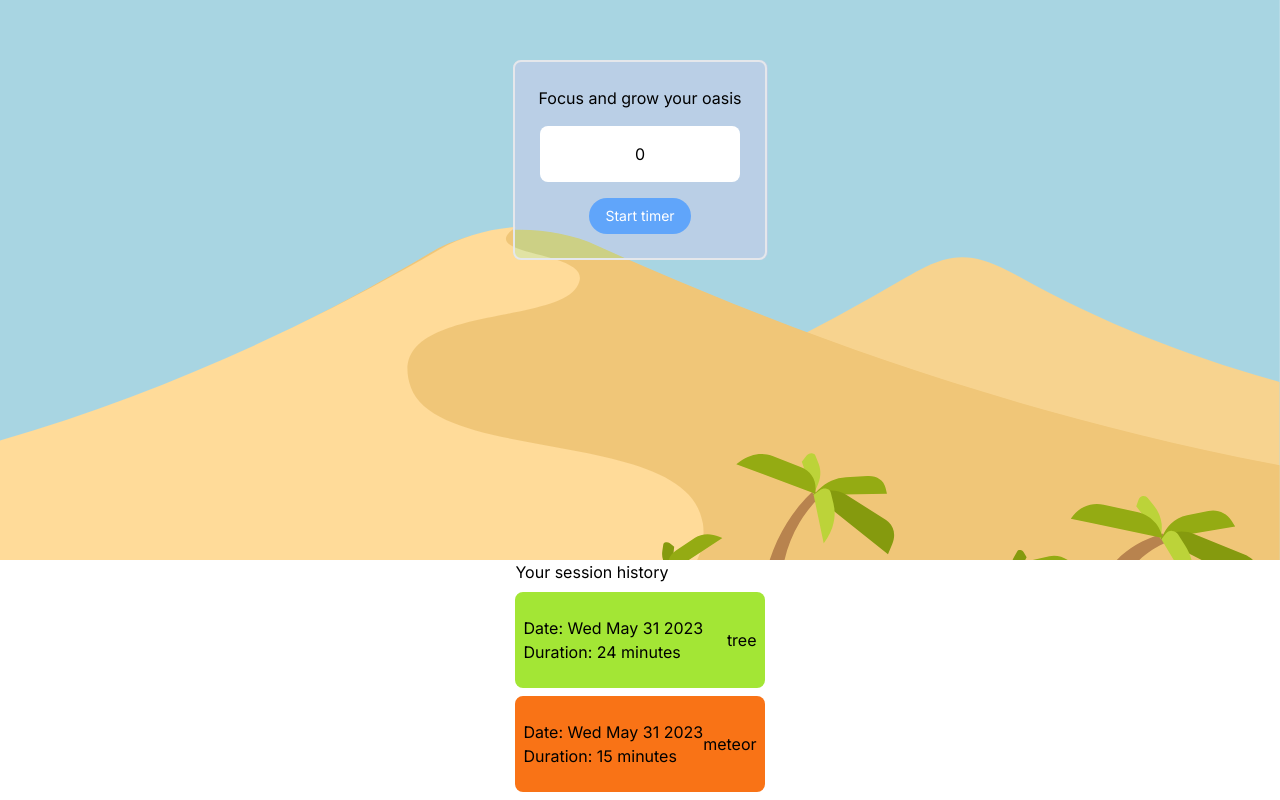
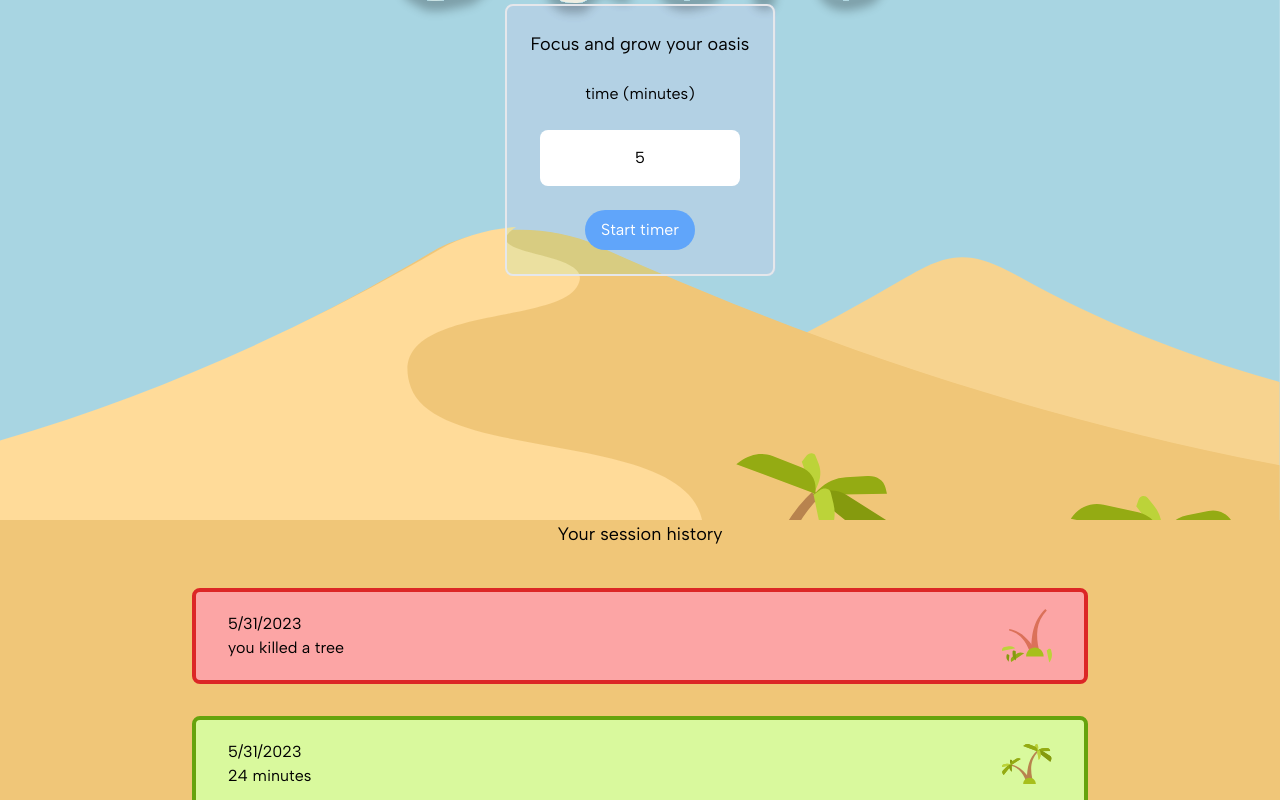
Before and after one commit to shirley-park/oasis, a Next.js app: page / in a window 1280 px wide. Shown: the part 240-1040 px from the top of the page. Built offline with nearby package versions, Linux system fonts and the light colour scheme.

Commit message:
add image assets and style session history

```diff
--- a/app/layout.tsx
+++ b/app/layout.tsx
@@ -1,7 +1,7 @@
 import './globals.css'
-import { Inter } from 'next/font/google'
+import { Albert_Sans } from 'next/font/google'
 
-const inter = Inter({ subsets: ['latin'] })
+const inter = Albert_Sans({ subsets: ['latin'] })
 
 export const metadata = {
   title: 'Create Next App',
--- a/components/SessionHistory.tsx
+++ b/components/SessionHistory.tsx
@@ -1,24 +1,47 @@
 'use client'
 import { useSessionHistory, Session } from '@/hooks/useSessionHistory'
 import { useState } from 'react'
+import Image from 'next/image'
 
 const SessionHistoryItem = ({ session }: { session: Session }) => {
-  // const d = new Date(session.startTime)
+  const [d] = useState(new Date(session.startTime))
 
-  const [d] = useState(new Date(session.startTime))
-  console.log(session.isSuccess)
   return (
     <div
       key={session.startTime}
-      className={`border-none rounded-lg p-2 h-24 w-full flex justify-between items-center my-2 ${
-        session.isSuccess ? 'bg-lime-400' : 'bg-orange-500'
+      className={`rounded-lg p-8 h-24 w-[70%] flex justify-between items-center my-4 ${
+        session.isSuccess
+          ? 'border-4 border-lime-600 bg-lime-200 '
+          : 'border-4 border-red-600 bg-red-300'
       }`}
     >
       <div>
-        <p>Date: {d.toDateString()}</p>
-        <p>Duration: {session.duration} minutes</p>
+        <p>{d.toLocaleDateString()}</p>
+        <p>
+          {session.isSuccess
+            ? `${session.duration} minutes`
+            : 'you killed a tree'}
+        </p>
       </div>
-      <div>{session.isSuccess ? 'tree' : 'meteor'}</div>
+      <div>
+        {session.isSuccess ? (
+          <Image
+            src="/images/palmtree.svg"
+            alt="palm tree"
+            width="0"
+            height="0"
+            style={{ width: '50px', height: 'auto' }}
+          />
+        ) : (
+          <Image
+            src="/images/deadtree.svg"
+            alt="dead palm tree"
+            width="0"
+            height="0"
+            style={{ width: '50px', height: 'auto' }}
+          />
+        )}
+      </div>
     </div>
   )
 }
@@ -28,13 +51,17 @@ export const SessionHistory = () => {
     sessions: s.sessions,
   }))
 
+  const sortByMostRecent = sessions.sort((objA, objB) =>
+    Number(objB.startTime - objA.startTime)
+  )
+
   return (
     <>
-      <div className={'h-screen'}>
-        <h2>Your session history</h2>
-        {sessions.map((session) => (
+      <div className=" h-screen w-full bg-sand flex flex-col items-center">
+        <h2 className="text-lg mb-6">Your session history</h2>
+        {sortByMostRecent.map((session) => (
           <SessionHistoryItem key={session.startTime} session={session} />
-        ))}
+        ))}{' '}
       </div>
     </>
   )
--- a/components/Timer.tsx
+++ b/components/Timer.tsx
@@ -12,7 +12,7 @@ const HOUR = MINUTE * 60
 export const Timer = () => {
   useLeavePageConfirm(true)
   const [endTime, setEndTime] = useState<number | undefined>()
-  const [timeInput, setTimeInput] = useState<number>(0) //minutes
+  const [timeInput, setTimeInput] = useState<number>(5) //minutes
   const { sessions, addSession } = useSessionHistory((s) => ({
     sessions: s.sessions,
     addSession: s.addSession,
@@ -21,13 +21,18 @@ export const Timer = () => {
   const handleClick = (e: React.FormEvent) => {
     e.preventDefault()
 
-    addSession({ startTime: Date.now(), duration: timeInput })
-    setEndTime(Date.now() + timeInput * MINUTE)
+    setEndTime(Date.now() + timeInput * SECOND)
   }
 
   const handleChangeTimeInput = (e: React.ChangeEvent<HTMLInputElement>) => {
     const value = Number(e.target.value)
     setTimeInput(value)
+  }
+
+  const handlePlantTree = (e: React.FormEvent) => {
+    e.preventDefault()
+    addSession({ startTime: Date.now(), duration: timeInput, isSuccess: true })
+    setEndTime(undefined)
   }
 
   return (
@@ -38,31 +43,36 @@ export const Timer = () => {
         width={400}
         height={900}
         className="absolute left-0 top-0 w-full object-cover mix-blend-overlay z-[-1] h-full"
+        priority={false}
       />
       <Image
         src="/images/oasislogo.svg"
         alt="oasis image"
-        width={170}
-        height={100}
+        width="0"
+        height="0"
         className="absolute top-28"
+        priority={false}
+        style={{ width: '40%', height: 'auto' }}
       />
-      <div className="h-screen flex items-center">
+      <div className="h-[95vh] flex items-center ">
         {!endTime && (
-          <div className="border-2 p-6 rounded-lg backdrop-hue-rotate-90 backdrop-opacity-30">
-            <form action="" className="flex flex-col items-center gap-4">
-              <h1 className="text-md text-center">Focus and grow your oasis</h1>
-              <label htmlFor="timeInput" hidden></label>
+          <div className="border-2 p-6 rounded-lg backdrop-hue-rotate-90 backdrop-opacity-20">
+            <form
+              action=""
+              className="flex flex-col items-center gap-6 h-screens"
+            >
+              <h1 className="text-lg text-center">Focus and grow your oasis</h1>
+              <label htmlFor="timeInput">time (minutes)</label>
               <input
                 id="timeInput"
                 type="number"
-                defaultValue="1"
                 value={timeInput}
                 onChange={handleChangeTimeInput}
                 className="
                   rounded-lg p-4 text-center w-[200px]"
               ></input>
               <button
-                className=" bg-blue-400 hover:bg-blue-500 text-white rounded-3xl px-4 py-2 text-sm"
+                className=" bg-blue-400 hover:bg-blue-500 text-white rounded-3xl px-4 py-2 "
                 onClick={handleClick}
               >
                 Start timer
@@ -77,9 +87,22 @@ export const Timer = () => {
             renderer={({ hours, minutes, seconds, completed }) => {
               if (completed) {
                 return (
-                  <>
-                    <p>WOOHOO!</p>
-                  </>
+                  <div className="border-2 p-6 rounded-lg backdrop-hue-rotate-90 backdrop-opacity-20 flex flex-col items-center gap-6">
+                    <h3>Nice one!</h3>
+                    <p>You&apos;ve finished your session</p>
+                    <Image
+                      src="/images/palmtree.svg"
+                      alt="palm tree"
+                      width={60}
+                      height={60}
+                    />
+                    <button
+                      className="bg-lime-600 hover:bg-lime-700 text-white rounded-3xl px-4 py-2 "
+                      onClick={handlePlantTree}
+                    >
+                      plant tree
+                    </button>
+                  </div>
                 )
               }
               return (
--- a/components/UseLeave.tsx
+++ b/components/UseLeave.tsx
@@ -11,7 +11,11 @@ export const useLeavePageConfirm = (
   useEffect(() => {
     const handler = () => {
       if (isConfirm && !window.confirm(message)) {
-        throw 'Route Canceled'
+        return (
+          <>
+            <p>Noo!</p>
+          </>
+        )
       }
     }
 
--- a/tailwind.config.js
+++ b/tailwind.config.js
@@ -12,6 +12,11 @@ module.exports = {
         'gradient-conic':
           'conic-gradient(from 180deg at 50% 50%, var(--tw-gradient-stops))',
       },
+      colors: {
+        transparent: 'transparent',
+        current: 'currentColor',
+        sand: '#F0C678',
+      },
     },
   },
   plugins: [],
```
Also changed, not shown: public/images/deadtree.svg (added), public/images/palmtree.svg (added).
